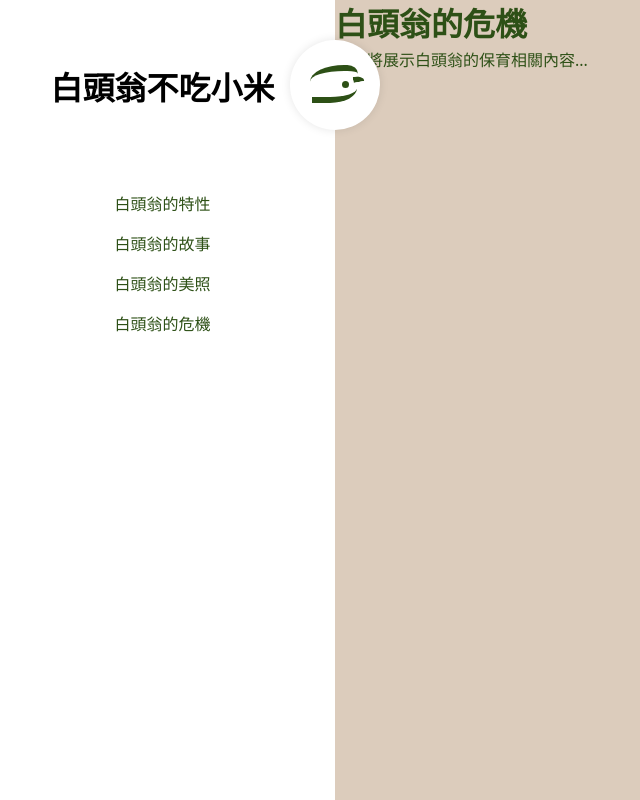
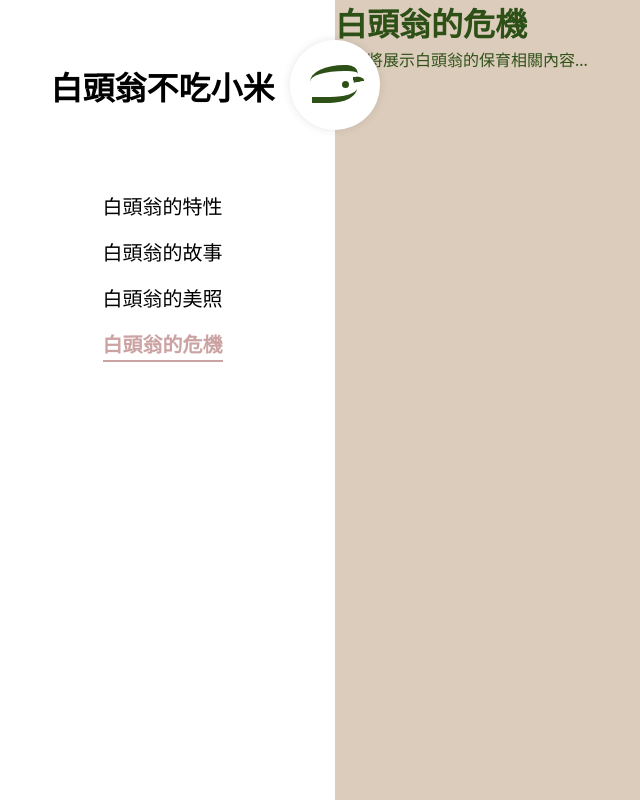
Before and after one commit to jacky1a2a3a4a/Trident, a React (Vite) app: page /conservation in a window 1280 px wide. Shown: the whole page, without its empty margins (10-650 px from the left). Built offline with nearby package versions, Linux system fonts and the light colour scheme.

Commit message:
Refactor Sidebar components to wrap logo text in anchor tags for improved navigation. Enhance hover effect on logo text and update NavLinks to trigger menu toggle on click. Simplify imports in MobileSidebar and remove unused CircleLogo styled component.

```diff
--- a/src/components/Sidebar/DesktopSidebar/index.tsx
+++ b/src/components/Sidebar/DesktopSidebar/index.tsx
@@ -11,7 +11,9 @@ const DesktopSidebar = () => {
   return (
     <SidebarContainer className="desktop-sidebar">
       <LogoWrapper>
-        <LogoText>白頭翁不吃小米</LogoText>
+        <a href="/">
+          <LogoText>白頭翁不吃小米</LogoText>
+        </a>
         <FixedWrapper>
           <Logo size={90} />
         </FixedWrapper>
--- a/src/components/Sidebar/DesktopSidebar/styled.tsx
+++ b/src/components/Sidebar/DesktopSidebar/styled.tsx
@@ -31,6 +31,10 @@ export const LogoText = styled.h1`
   color: ${({ theme }) => theme.colors.primary.main};
   font-size: ${({ theme }) => theme.typography.fontSizes['3xl']};
   font-weight: ${({ theme }) => theme.typography.fontWeights.bold};
+
+  &:hover {
+    color: ${({ theme }) => theme.colors.primary.hover};
+  }
 `;
 
 // 固定logo容器
--- a/src/components/Sidebar/MobileSidebar/Hamburger/styled.tsx
+++ b/src/components/Sidebar/MobileSidebar/Hamburger/styled.tsx
@@ -32,10 +32,10 @@ export const HamburgerIcon = styled.div<{ $isOpen: boolean }>`
   align-items: center;
 
   span {
+    background-color: ${({ theme }) => theme.colors.primary.main};
     display: block;
     height: 2px;
     width: 100%;
-    background-color: currentColor;
     border-radius: 1px;
     transition: all 0.3s ease;
     position: absolute;
--- a/src/components/Sidebar/MobileSidebar/index.tsx
+++ b/src/components/Sidebar/MobileSidebar/index.tsx
@@ -1,10 +1,4 @@
-import {
-  TopNav,
-  NavContainer,
-  MobileMenuOverlay,
-  Logo as LogoWrapper,
-  LogoText,
-} from './styled';
+import { TopNav, NavContainer, MobileMenuOverlay, LogoText } from './styled';
 import Hamburger from './Hamburger';
 import NavLinks from '../NavLinks';
 import Logo from '../../Logo';
@@ -23,15 +17,15 @@ const MobileSidebar = ({
       {/* Header */}
       <NavContainer>
         <Hamburger onClick={onToggleMobileMenu} isOpen={isMobileMenuOpen} />
-        <LogoWrapper>
+        <a href="/">
           <LogoText>白頭翁不吃小米</LogoText>
-        </LogoWrapper>
+        </a>
         <Logo />
       </NavContainer>
 
       {/* Menu */}
       <MobileMenuOverlay $isOpen={isMobileMenuOpen}>
-        <NavLinks />
+        <NavLinks onLinkClick={onToggleMobileMenu} />
       </MobileMenuOverlay>
     </TopNav>
   );
--- a/src/components/Sidebar/MobileSidebar/styled.tsx
+++ b/src/components/Sidebar/MobileSidebar/styled.tsx
@@ -50,17 +50,6 @@ export const LogoText = styled.h1`
   margin: 0;
 `;
 
-export const CircleLogo = styled.div`
-  width: 40px;
-  height: 40px;
-  border-radius: 50%;
-  background-color: ${({ theme }) => theme.colors.primary.main};
-  display: flex;
-  align-items: center;
-  justify-content: center;
-  color: ${({ theme }) => theme.colors.text.white};
-  font-weight: bold;
-`;
 
 // 下拉選單
 export const MobileMenuOverlay = styled.div<{ $isOpen: boolean }>`
@@ -79,7 +68,6 @@ export const MobileMenuOverlay = styled.div<{ $isOpen: boolean }>`
   z-index: 999;
   padding-bottom: ${({ $isOpen, theme }) => ($isOpen ? theme.spacing.xl : '0')};
   overflow-y: auto;
-  opacity: ${({ $isOpen }) => ($isOpen ? '1' : '0')};
   visibility: ${({ $isOpen }) => ($isOpen ? 'visible' : 'hidden')};
   transition: all 0.3s cubic-bezier(0.4, 0, 0.2, 1);
   box-shadow: 0 4px 6px rgba(0, 0, 0, 0.1);
--- a/src/components/Sidebar/NavLinks/index.tsx
+++ b/src/components/Sidebar/NavLinks/index.tsx
@@ -1,13 +1,25 @@
-import { Nav } from './styled';
+import { Nav, StyledNavLink } from './styled';
 import { NavLink } from 'react-router-dom';
 
-const NavLinks = () => {
+type NavLinksProps = {
+  onLinkClick?: () => void;
+};
+
+const NavLinks = ({ onLinkClick }: NavLinksProps) => {
   return (
     <Nav>
-      <NavLink to="/characteristics">白頭翁的特性</NavLink>
-      <NavLink to="/story">白頭翁的故事</NavLink>
-      <NavLink to="/gallery">白頭翁的美照</NavLink>
-      <NavLink to="/conservation">白頭翁的危機</NavLink>
+      <StyledNavLink as={NavLink} to="/characteristics" onClick={onLinkClick}>
+        白頭翁的特性
+      </StyledNavLink>
+      <StyledNavLink as={NavLink} to="/story" onClick={onLinkClick}>
+        白頭翁的故事
+      </StyledNavLink>
+      <StyledNavLink as={NavLink} to="/gallery" onClick={onLinkClick}>
+        白頭翁的美照
+      </StyledNavLink>
+      <StyledNavLink as={NavLink} to="/conservation" onClick={onLinkClick}>
+        白頭翁的危機
+      </StyledNavLink>
     </Nav>
   );
 };
--- a/src/components/Sidebar/NavLinks/styled.tsx
+++ b/src/components/Sidebar/NavLinks/styled.tsx
@@ -9,13 +9,20 @@ export const Nav = styled.nav`
 `;
 
 // 連結
-export const NavLink = styled.a`
+export const StyledNavLink = styled.a`
   color: ${({ theme }) => theme.colors.primary.main};
   font-size: ${({ theme }) => theme.typography.fontSizes.xl};
   transition: color 0.3s ease;
+  text-decoration: none;
 
   &:hover {
     color: ${({ theme }) => theme.colors.primary.hover};
     border-bottom: 1px solid ${({ theme }) => theme.colors.primary.hover};
   }
+
+  &.active {
+    color: ${({ theme }) => theme.colors.primary.hover};
+    border-bottom: 2px solid ${({ theme }) => theme.colors.primary.hover};
+    font-weight: bold;
+  }
 `;
```
